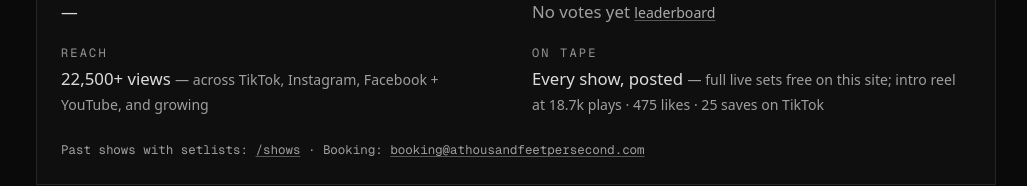
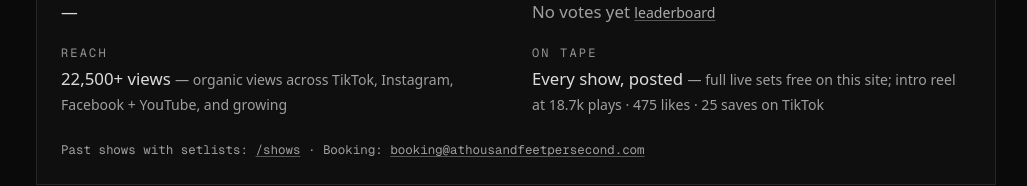
Before and after one commit to topher416/fmnogg.in, a Next.js app: page /press in a window 1280 px wide. Shown: the part 523-709 px from the top of the page, without its empty margins (124-1151 px from the left). Built offline with nearby package versions, Linux system fonts and the light colour scheme; a web font is replaced by a local one.

Commit message:
Press reach: label the figure as organic views

```diff
--- a/src/components/site/BookerFacts.tsx
+++ b/src/components/site/BookerFacts.tsx
@@ -102,7 +102,7 @@ export default async function BookerFacts() {
           <dd className="mt-1 text-[1.05rem] text-white/85">
             {socialStats.display_total.toLocaleString("en-US")}+ views{" "}
             <span className="text-[0.88rem] text-white/60">
-              — across TikTok, Instagram, Facebook + YouTube, and growing
+              — organic views across TikTok, Instagram, Facebook + YouTube, and growing
             </span>
           </dd>
         </div>
```
